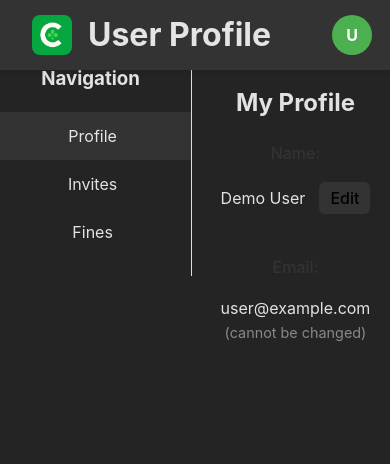
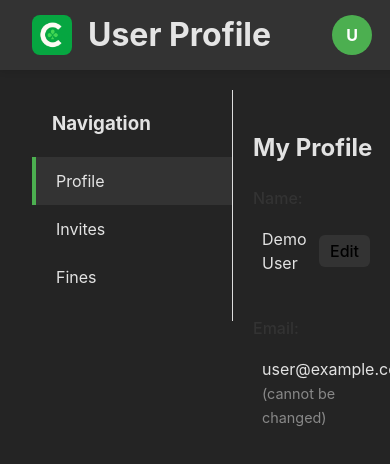
Before and after one commit to NLstn/clubs, a React (Vite) app in the folder Frontend/: page /profile in a window 390 px wide. Shown: the top 464 px of the page. Built offline with nearby package versions, Linux system fonts and the light colour scheme; no server answers; sample sign-in values are in the browser's storage.

Commit message:
Refactor layout styles for improved responsiveness and structure

```diff
--- a/Frontend/src/index.css
+++ b/Frontend/src/index.css
@@ -56,9 +56,26 @@ body {
   min-width: 320px;
   min-height: 100vh;
   flex-direction: column;
-  justify-content: center;
-  align-items: center;
-  text-align: center;
+  justify-content: flex-start;
+  align-items: stretch;
+  text-align: left;
+}
+
+/* Layout styles */
+.layout {
+  width: 100%;
+  min-height: 100vh;
+  display: flex;
+  flex-direction: column;
+}
+
+.main-content {
+  width: 100%;
+  max-width: 1200px;
+  margin: 0 auto;
+  padding: 90px var(--space-lg) var(--space-lg);
+  box-sizing: border-box;
+  flex: 1;
 }
 
 h1 {
@@ -311,6 +328,8 @@ select:focus {
   height: calc(100vh - 200px);
   display: flex;
   flex-direction: column;
+  min-height: 0;
+  width: 100%;
 }
 
 .tabs-nav {
@@ -318,6 +337,9 @@ select:focus {
   border-bottom: 2px solid var(--color-border);
   margin-bottom: var(--space-lg);
   flex-shrink: 0;
+  min-height: 60px;
+  width: 100%;
+  box-sizing: border-box;
 }
 
 .tab-button {
@@ -343,14 +365,21 @@ select:focus {
 }
 
 .tab-content {
-  padding: var(--space-md) 0;
+  padding: 0;
   flex: 1;
-  overflow-y: auto;
+  min-height: 0;
+  overflow: hidden;
+  width: 100%;
+  box-sizing: border-box;
 }
 
 .tab-panel {
   display: none;
   height: 100%;
+  overflow-y: auto;
+  padding: var(--space-md) 0;
+  width: 100%;
+  box-sizing: border-box;
 }
 
 .tab-panel.active {
```
